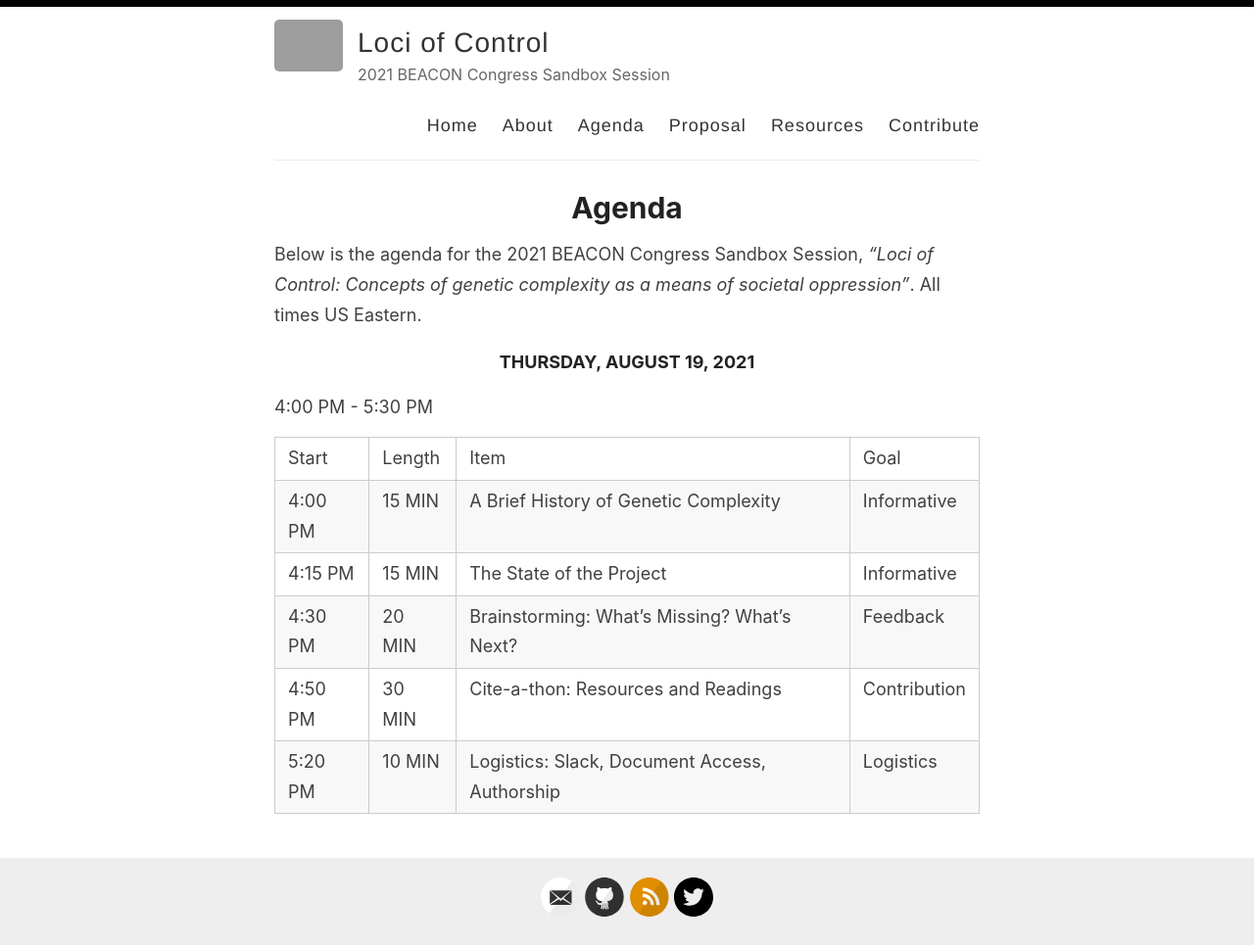
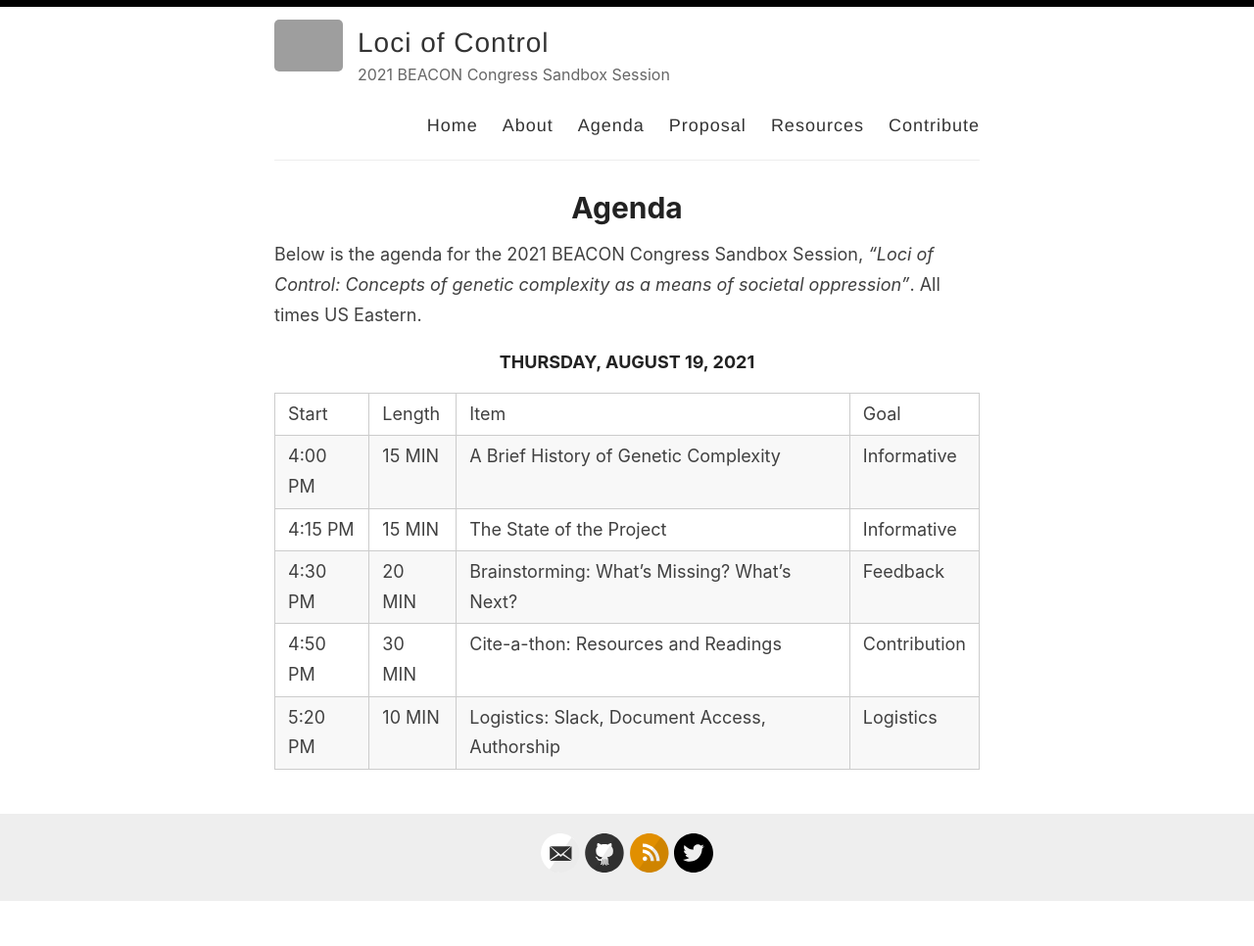
Before and after one commit to alackles/loc, a Jekyll site: the page built from _pages/agenda.md, in a window 1280 px wide. Shown: the whole page at 98% size. Built offline with Jekyll 4.4.1, drawn with Linux system fonts in a browser that asks for light colours; after the commit the page ends 920 px from its top, so only the background shows below that; grey boxes are pictures that could not be loaded.

Commit message:
Agenda update pt 2

```diff
--- a/_pages/agenda.md
+++ b/_pages/agenda.md
@@ -7,7 +7,6 @@ permalink: /agenda/
 Below is the agenda for the 2021 BEACON Congress Sandbox Session, _"Loci of Control: Concepts of genetic complexity as a means of societal oppression"_. All times US Eastern.
 
 #### THURSDAY, AUGUST 19, 2021
-4:00 PM - 5:30 PM
 
 Start | Length | Item | Goal
 4:00 PM | 15 MIN | A Brief History of Genetic Complexity | Informative
```
